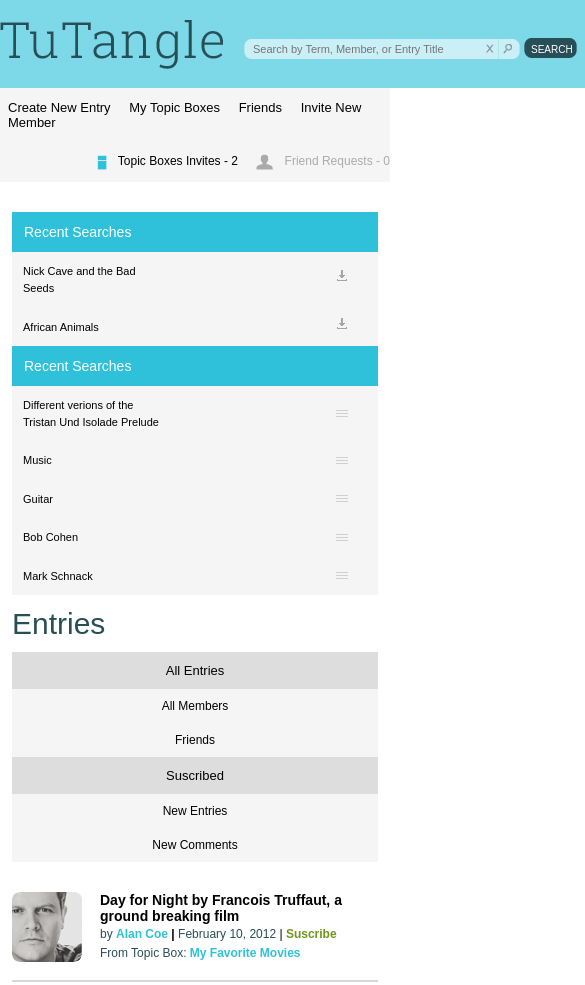
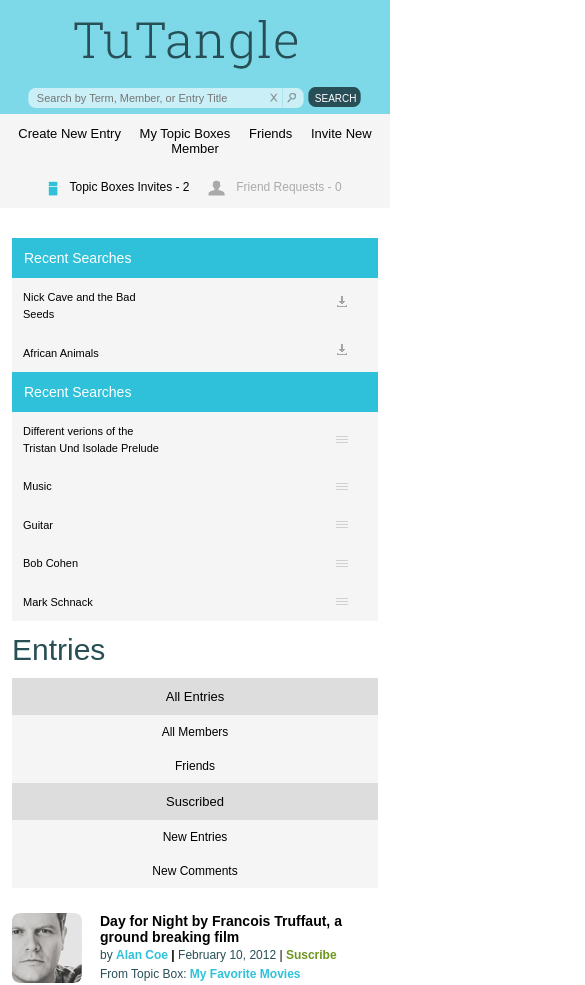
Before and after one commit to bigyank/design-assignment-2, a plain HTML site: page index.html in a window 390 px wide. Shown: the top 985 px of the page, 585 px wide, since content can reach past the window. Drawn offline with Linux system fonts and the light colour scheme.

Commit message:
header made responsive

```diff
--- a/index.html
+++ b/index.html
@@ -17,13 +17,13 @@
         <div class="header">
           <div class="top-header">
             <div class="container clearfix">
-              <div class="header-left float-left clearfix">
-                <div class="logo float-left">
+              <div class="header-left clearfix">
+                <div class="logo">
                   <a href="#">
                     <img src="images/logo.png" alt="TuTangle Logo" />
                   </a>
                 </div>
-                <div class="search-wraper float-right">
+                <div class="search-wraper">
                   <form class="search-form" action="#">
                     <input
                       class="search-bar"
@@ -34,7 +34,7 @@
                   </form>
                 </div>
               </div>
-              <div class="header-right float-right">
+              <div class="header-right float-right hidden">
                 <p class="user-name">Joe Burros</p>
                 <ul class="user-menu">
                   <li class="user-menu-list">
@@ -57,7 +57,7 @@
       <!-- NAVBAR BEGIN -->
       <div class="navbar-wrapper">
         <div class="navbar container clearfix">
-          <div class="left-navbar float-left">
+          <div class="left-navbar">
             <ul>
               <li>
                 <a href="#">Create New Entry</a>
@@ -73,7 +73,7 @@
               </li>
             </ul>
           </div>
-          <div class="right-navbar float-right">
+          <div class="right-navbar">
             <ul>
               <li class="invite">
                 <img class="navbar-icon" src="./images/box.png" />
--- a/styles/layout.css
+++ b/styles/layout.css
@@ -1,8 +1,11 @@
 /* Header Begin */
 .header-wraper {
-  width: 100%;
   background-color: white;
-  min-width: 940px;
+  /* min-width: 940px; */
+}
+
+.logo img {
+  margin: 0 auto;
 }
 
 .top-header {
@@ -25,7 +28,7 @@
 
 /* navbar begin */
 .navbar-wrapper {
-  width: 100%;
+  /* width: 100%; */
   background-color: #f5f5f5;
 }
 
@@ -57,3 +60,7 @@
 }
 
 /* center end */
+
+.avatar {
+  padding-bottom: 1em;
+}
--- a/styles/media.css
+++ b/styles/media.css
@@ -10,6 +10,22 @@
 
   .entries-item {
     display: block;
+  }
+  .hidden {
+    display: none;
+  }
+
+  .search-wraper {
+    text-align: center;
+  }
+
+  .left-navbar {
+    margin-top: 2em;
+  }
+
+  .search-form {
+    background-color: #7dd9e8;
+    padding-bottom: 1em;
   }
 }
 
@@ -134,4 +150,25 @@
   .footer .footer-info {
     float: left;
   }
+
+  /* nav begin */
+  .left-navbar {
+    float: left;
+  }
+
+  .right-navbar {
+    float: right;
+  }
+
+  /* header */
+
+  .header-left,
+  .header-left .logo {
+    float: left;
+  }
+
+  .header-right,
+  .header-left .search-wraper {
+    float: right;
+  }
 }
--- a/styles/style.css
+++ b/styles/style.css
@@ -100,11 +100,13 @@ a:hover {
 .left-navbar {
   font-size: 13px;
   padding: 12px 8px;
+  text-align: center;
 }
 
 .right-navbar {
   font-size: 12px;
-  padding: 12px 0;
+  padding: 12px 0px;
+  text-align: center;
 }
 
 .navbar-icon {
@@ -245,7 +247,7 @@ a:hover {
 }
 
 .article {
-  padding: 15px 0px;
+  padding: 10px 0px;
   border-bottom: 2px solid #d8d8d8;
 }
 
```
